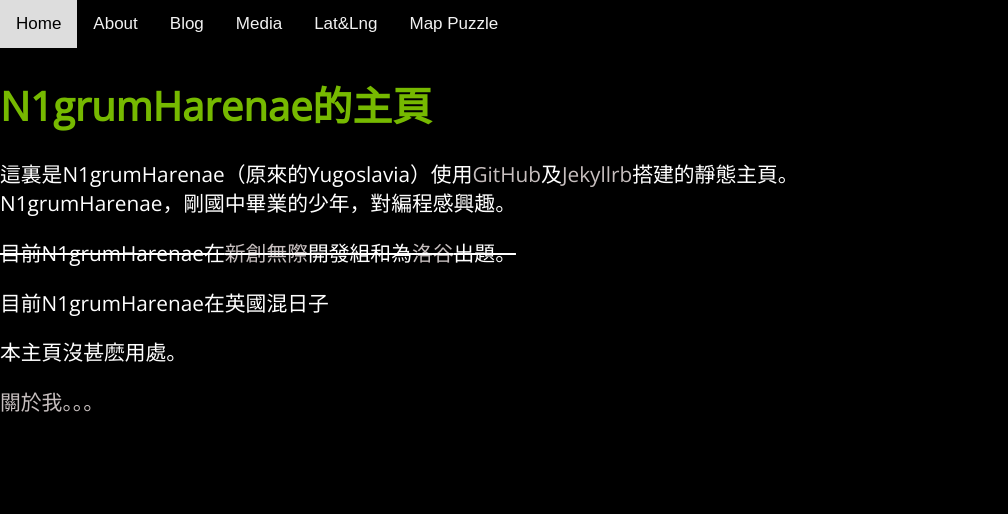
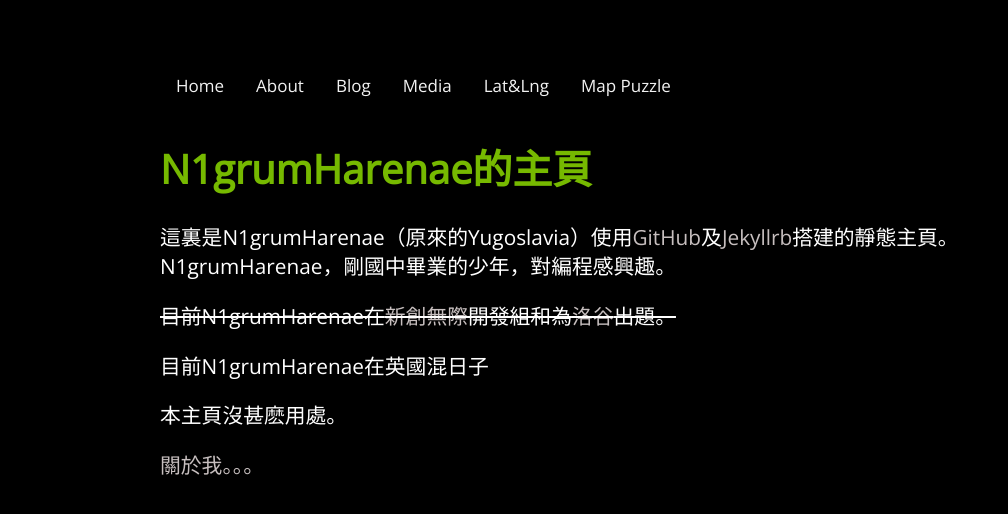
Before and after one commit to Jugoslawien/jugoslawien.github.io, a Jekyll site: the page built from index.html, in a window 1280 px wide. Shown: the top 514 px of the page, without its empty margins (0-1008 px from the left). Built offline with Jekyll 4.4.1, drawn with Linux system fonts in a browser that asks for light colours; a script that is not in the unit is left out.

Commit message:
Update default.html

```diff
--- a/_layouts/default.html
+++ b/_layouts/default.html
@@ -7,8 +7,7 @@
 <link rel="stylesheet" type="text/css" href="/css/main.css">
 <style>
 body {
-  margin: 0;
-  font-family: Arial, Helvetica, sans-serif;
+  font-family: 'Open Sans',sans-serif;
 }
 
 .topnav {
```
